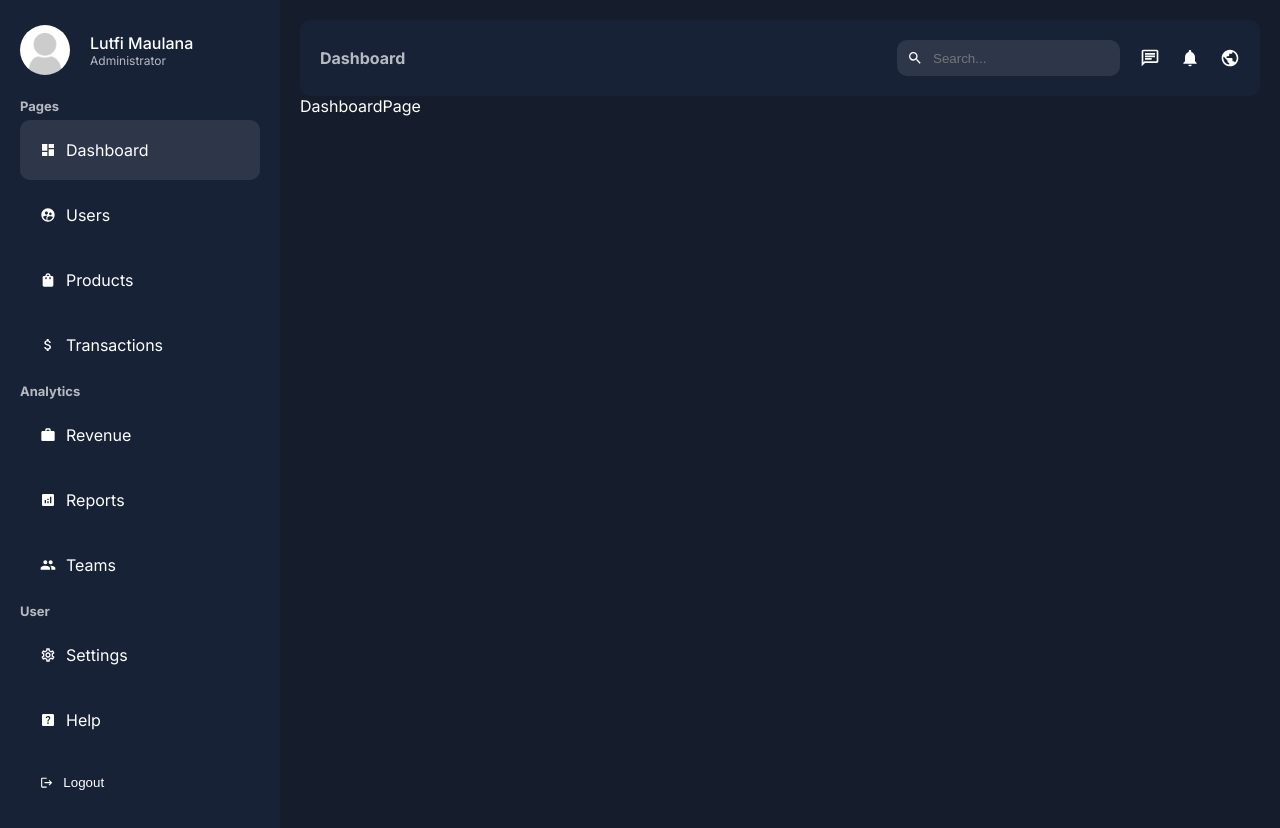
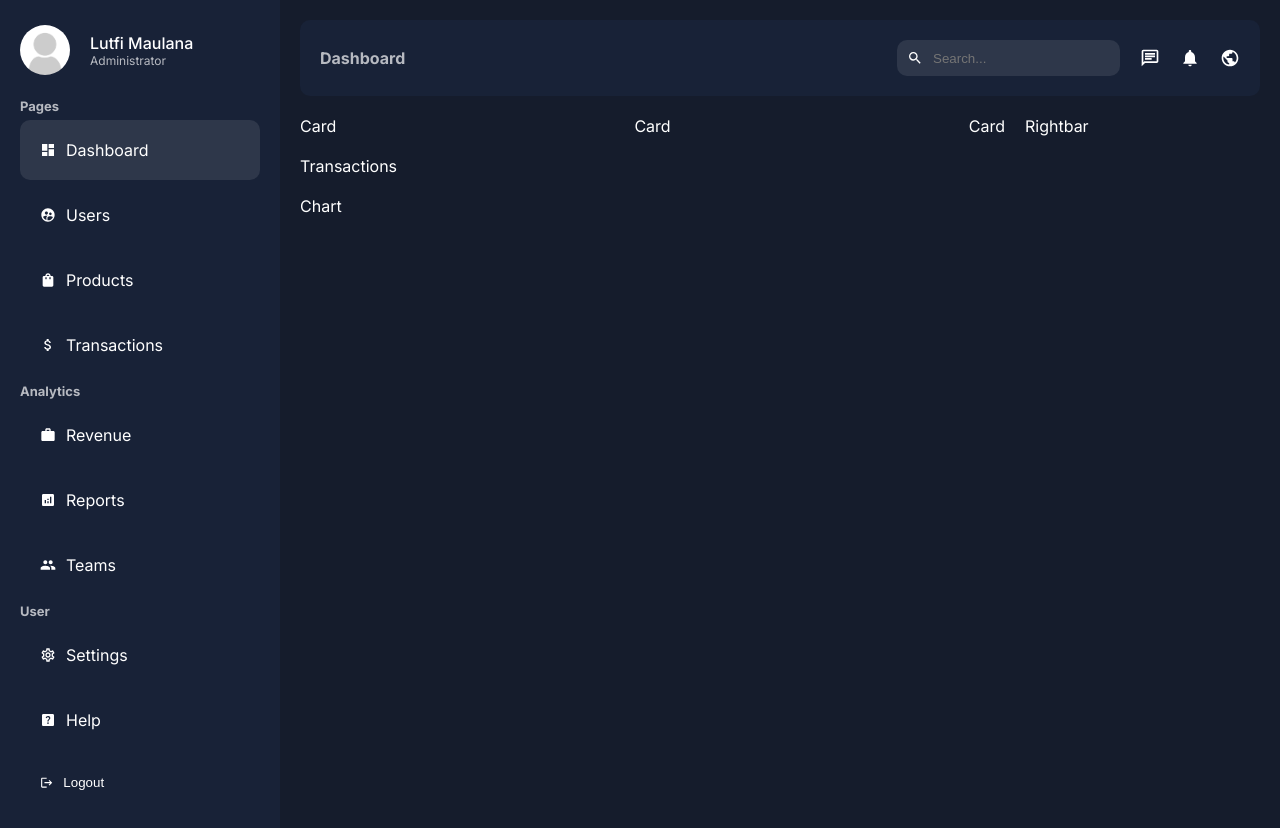
Before and after one commit to lutfimaulana17/cms-admin, a Next.js app: page /dashboard in a window 1280 px wide. Built offline with nearby package versions, Linux system fonts and the light colour scheme.

Commit message:
setup layout component position on dashbboard

```diff
--- a/app/dashboard/page.jsx
+++ b/app/dashboard/page.jsx
@@ -1,6 +1,25 @@
+import Card from '../ui/dashboard/card/card'
+import Chart from '../ui/dashboard/chart/chart'
+import styles from '../ui/dashboard/dashboard.module.css'
+import Rightbar from '../ui/dashboard/rightbar/rightbar'
+import Transactions from '../ui/dashboard/transactions/transactions'
+
 const DashboardPage = () => {
   return (
-    <div>DashboardPage</div>
+    <div className={styles.wrapper}>
+      <div className={styles.main}>
+        <div className={styles.cards}>
+          <Card />
+          <Card />
+          <Card />
+        </div>
+        <Transactions />
+        <Chart />
+      </div>
+      <div className={styles.side}>
+        <Rightbar />
+      </div>
+    </div>
   )
 }
 
--- /dev/null
+++ b/app/ui/dashboard/card/card.jsx
@@ -0,0 +1,9 @@
+import styles from './card.module.css'
+
+const Card = () => {
+  return (
+    <div className={styles.container}>Card</div>
+  )
+}
+
+export default Card
--- /dev/null
+++ b/app/ui/dashboard/card/card.module.css
@@ -0,0 +1,3 @@
+.container{
+
+}
--- /dev/null
+++ b/app/ui/dashboard/chart/chart.jsx
@@ -0,0 +1,9 @@
+import styles from './chart.module.css'
+
+const Chart = () => {
+  return (
+    <div>Chart</div>
+  )
+}
+
+export default Chart
--- /dev/null
+++ b/app/ui/dashboard/chart/chart.module.css
@@ -0,0 +1,3 @@
+.container{
+
+}
--- a/app/ui/dashboard/dashboard.module.css
+++ b/app/ui/dashboard/dashboard.module.css
@@ -12,3 +12,26 @@
     flex: 4;
     padding: 20px;
 }
+
+.wrapper{
+    display: flex;
+    gap: 20px;
+    margin-top: 20px;
+}
+
+.main{
+    flex: 3;
+    display: flex;
+    flex-direction: column;
+    gap: 20px;
+}
+
+.cards{
+    display: flex;
+    gap: 20px;
+    justify-content: space-between;
+}
+
+.side{
+    flex: 1;
+}
--- /dev/null
+++ b/app/ui/dashboard/rightbar/rightbar.jsx
@@ -0,0 +1,9 @@
+import styles from './rightbar.module.css'
+
+const Rightbar = () => {
+  return (
+    <div>Rightbar</div>
+  )
+}
+
+export default Rightbar
--- /dev/null
+++ b/app/ui/dashboard/rightbar/rightbar.module.css
@@ -0,0 +1,3 @@
+.container{
+
+}
--- /dev/null
+++ b/app/ui/dashboard/transactions/transactions.jsx
@@ -0,0 +1,9 @@
+import styles from './transactions.module.css'
+
+const Transactions = () => {
+  return (
+    <div>Transactions</div>
+  )
+}
+
+export default Transactions
--- /dev/null
+++ b/app/ui/dashboard/transactions/transactions.module.css
@@ -0,0 +1,3 @@
+.container{
+
+}
```
